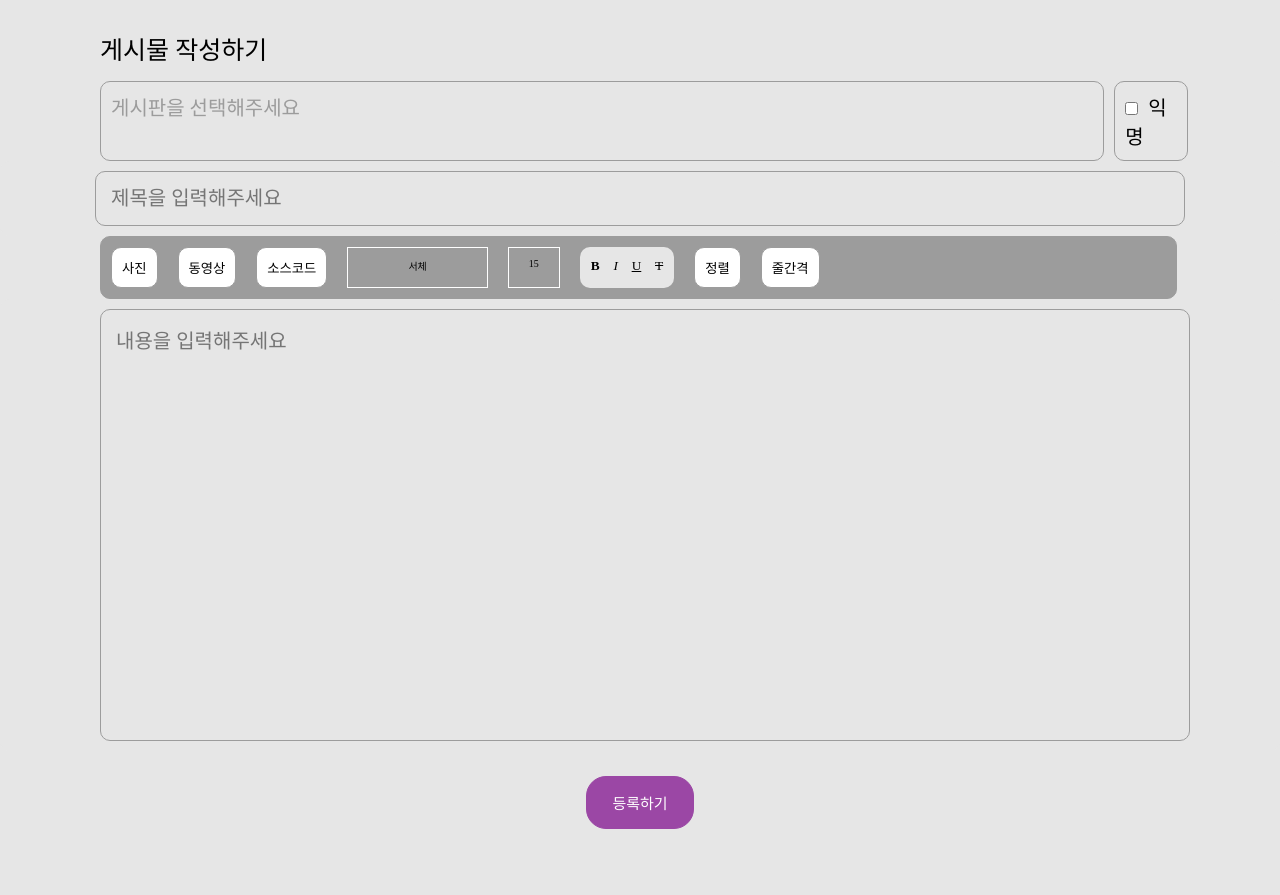
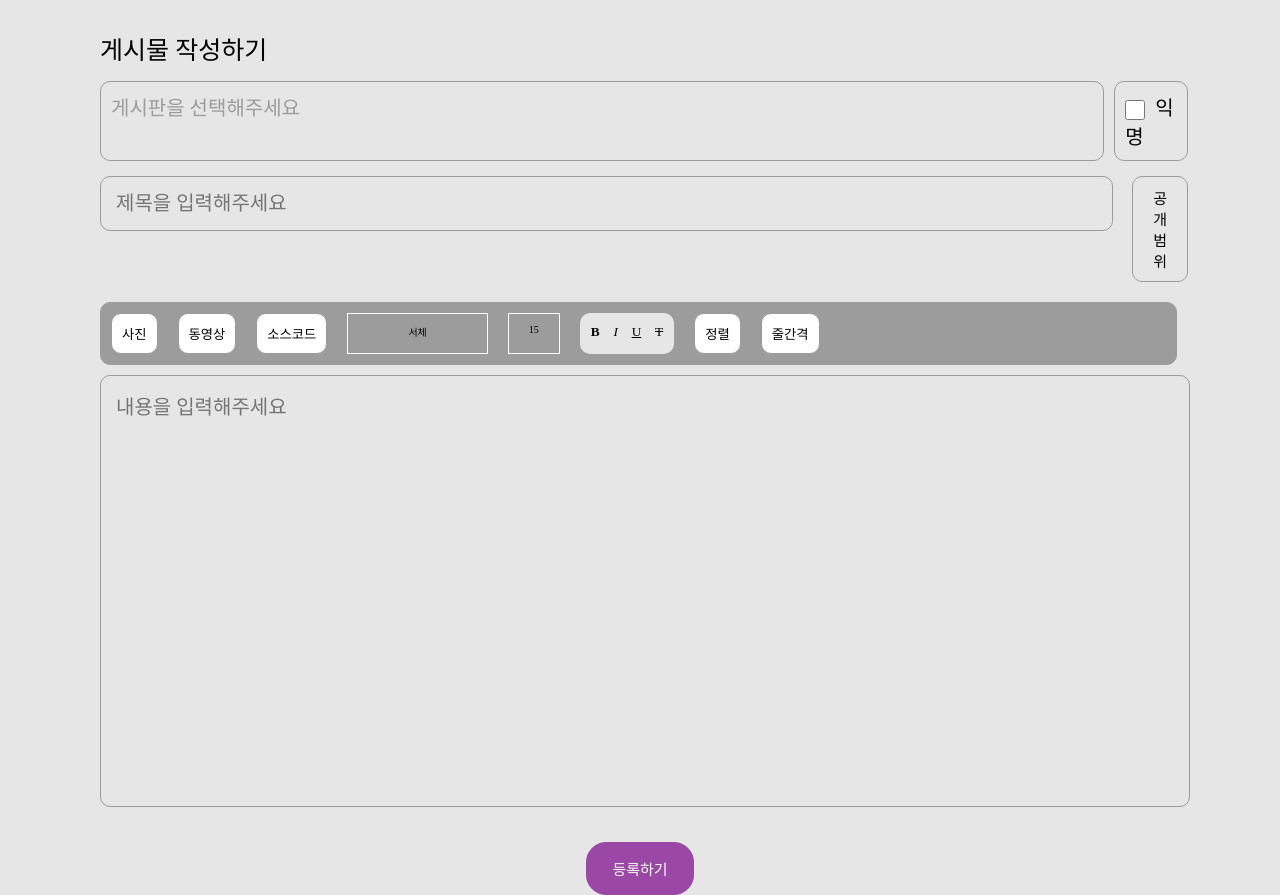
Before and after one commit to Py-Sun/WhyPy, a Python web app: template WhyPyProjdect/src/main/resources/templates/writing_page.html in a window 1280 px wide. Shown: the part 105-1000 px from the top of the page. Before the commit the page ends 934 px from the top, so only its background shows below. Run offline with Jinja, Linux system fonts and the light colour scheme; the template is opened without the code that fills it, so the values that code supplies are empty; some web fonts are replaced.

Commit message:
공개범위버튼 추가

```diff
--- a/WhyPyProjdect/src/main/resources/static/css/writing_page.css
+++ b/WhyPyProjdect/src/main/resources/static/css/writing_page.css
@@ -137,23 +137,84 @@ a {
 }
 
 /* 제목 입력칸 */
+.t {
+    display: flex;
+    border-radius: 10px;
+    margin-top: 15px;
+    margin-left: 100px;
+    margin-right: 100px;
+    margin-bottom: 20px;
+    font-size: 20px;
+    width: 85%;
+}
 
 .title-box {
     border-radius: 10px;
-    display: flex;
     color: #9c9c9c;
-    padding: 10px;
+    flex: 9.5;
 }
 
 .post-title-input {
-    width: 84%;
     padding: 15px;
     font-size: 20px;
     border: 1px solid#9c9c9c;
     border-radius: 10px;
-    margin-left: 85px;
+    width: 95%;
+}
+.range {
+    display: flex;
+    flex-direction: column;
+    flex: 0.5;
+}
 
+.range button {
+    border: 1px solid#9c9c9c;
+    border-radius: 10px;
+    padding: 10px 20px 10px 20px;
+    cursor: pointer;
+    display: flex;
+    -webkit-box-pack: justify;
+    justify-content: space-between;
+    -webkit-box-align: center;
+    align-items: center;
+    font-size: 15px;
 }
+
+.checkbox {
+    display: inline-block;
+    width: 20px;
+    height: 20px;
+    background-color: #ebebeb;
+    border: 1px solid #ccc;
+    vertical-align: middle;
+    cursor: pointer;
+}
+.range #check-list{
+    position: absolute;
+    width: 7%;
+    display: flex;
+    flex-direction: column;
+    border-radius: 10px;
+    border: 1px solid #9c9c9c;
+    padding: 5px;
+    overflow: auto;
+    list-style: none;
+    margin-top: 60px;
+}
+.range.check{
+    border: 1px solid #9c9c9c;
+    font-size: 14px;
+}
+
+.check{
+    font-size: 14px;
+}
+
+
+
+
+
+
 
 .setting {
     border: 1px solid#9c9c9c;
@@ -243,7 +304,7 @@ a {
 
 
 /* 작성하기 버튼 스타일 */
-.button {
+.button1 {
     text-align: center;
     margin-top: 25px;
 }
--- a/WhyPyProjdect/src/main/resources/templates/writing_page.html
+++ b/WhyPyProjdect/src/main/resources/templates/writing_page.html
@@ -5,7 +5,7 @@
     <meta charset="UTF-8">
     <meta http-equiv="X-UA-Compatible" content="IE=edge">
     <meta name="viewport" content="width=device-width, initial-scale=1.0">
-    <link rel="stylesheet" type="text/css" href="css/writing_page.css">
+    <link rel="stylesheet" type="text/css" href="/css/writing_page.css">
     <script src="/js/create-post.js"></script>
     <title>writing page</title>
 </head>
@@ -43,9 +43,31 @@
             <input type="checkbox" class="checkbox" name="isAnonymous">&nbsp;&nbsp;익명
         </div>
     </div>
-    <div class="title-box">
-        <input type="text" name="title" id="post-title" class="post-title-input" placeholder="제목을 입력해주세요">
+    <div class="t">
+        <div class="title-box">
+            <input type="text" name="title" id="post-title" class="post-title-input" placeholder="제목을 입력해주세요">
+        </div>
+        <div class="range">
+            <button type="button" onclick="opensetting1()" class="type2">공개범위</button>
+            <nav id="check-list" style="display: none;" >
+                <ul>
+                    <li><label class="check">
+                        <input class="type1" type="checkbox">
+                        전체공개
+                    </label></li>
+                    <li><label class="check">
+                        <input class="type1" type="checkbox">
+                        친구공개
+                    </label></li>
+                    <li><label class="check">
+                        <input class="type1" type="checkbox">
+                        나만보기
+                    </label></li>
+                </ul>
+            </nav>
+        </div>
     </div>
+
     <div class="setting">
         <input type="file" id="fileInput" name="image" style="display: none;">
         <button type="button" class="picture" onclick="openPictureInput()">사진</button>
@@ -65,7 +87,7 @@
     <div class="content-box">
         <textarea type="text" id="contents" class="post-content-input" name="contents" placeholder="내용을 입력해주세요"></textarea>
     </div>
-    <div class="button">
+    <div class="button1">
         <button class="write-button" type="submit">등록하기</button>
     </div>
 </div>
@@ -78,13 +100,21 @@
             document.getElementById('se_nav').style.display = 'block';
         }
     }
-
     function selectBoard(boardName) {
         const boardElement = document.getElementById('board');
         const boardValue = document.getElementById('boardValue');
         boardElement.textContent = boardName;
         boardValue.value = boardName;
         opensetting();
+    }
+
+        function opensetting1() {
+        if (document.getElementById('check-list').style.display === 'block') {
+            document.getElementById('check-list').style.display = 'none';
+        } else {
+            document.getElementById('check-list').style.display = 'block';
+            console.log("bye")
+        }
     }
 
     function openPictureInput() {
```
